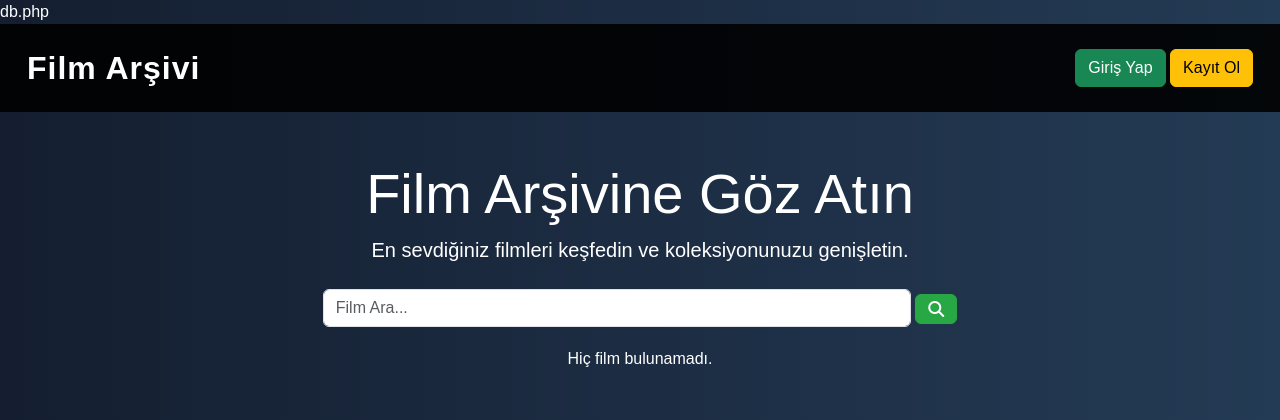
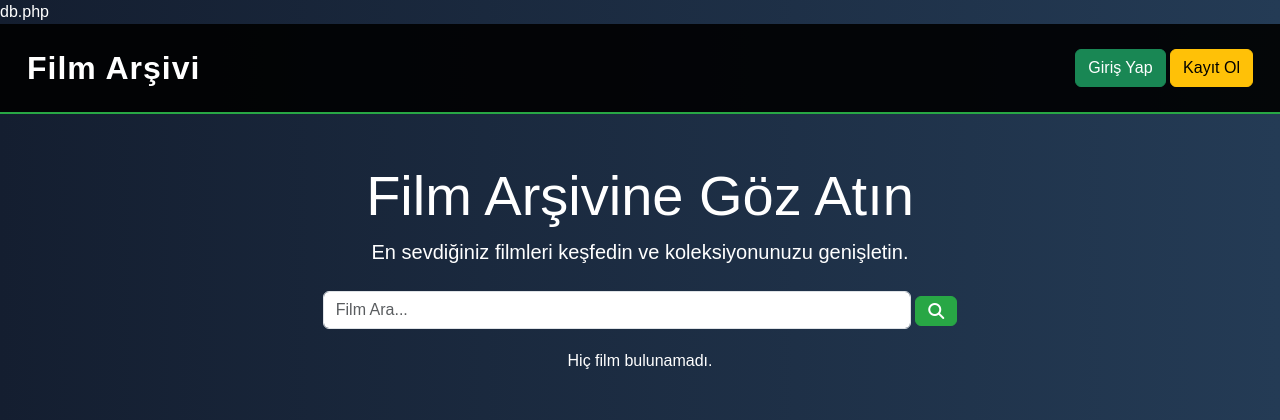
Before and after one commit to Umutyildirim58/Donem-Projesi-Umut-Yildirim, a PHP site: page / in a window 1280 px wide. Shown: the top 420 px of the page. Run offline with PHP 8.4, Linux system fonts and the light colour scheme; data that the repository does not hold is empty.

```diff
--- a/index.php
+++ b/index.php
@@ -23,7 +23,7 @@ session_start();
         .navbar {
             background: rgba(0, 0, 0, 0.9);
             padding: 15px;
-            border-bottom: 2px solidrgb(37, 159, 66);
+            border-bottom: 2px solid #28a745;
         }
         .navbar-brand {
             font-weight: bold;
```
